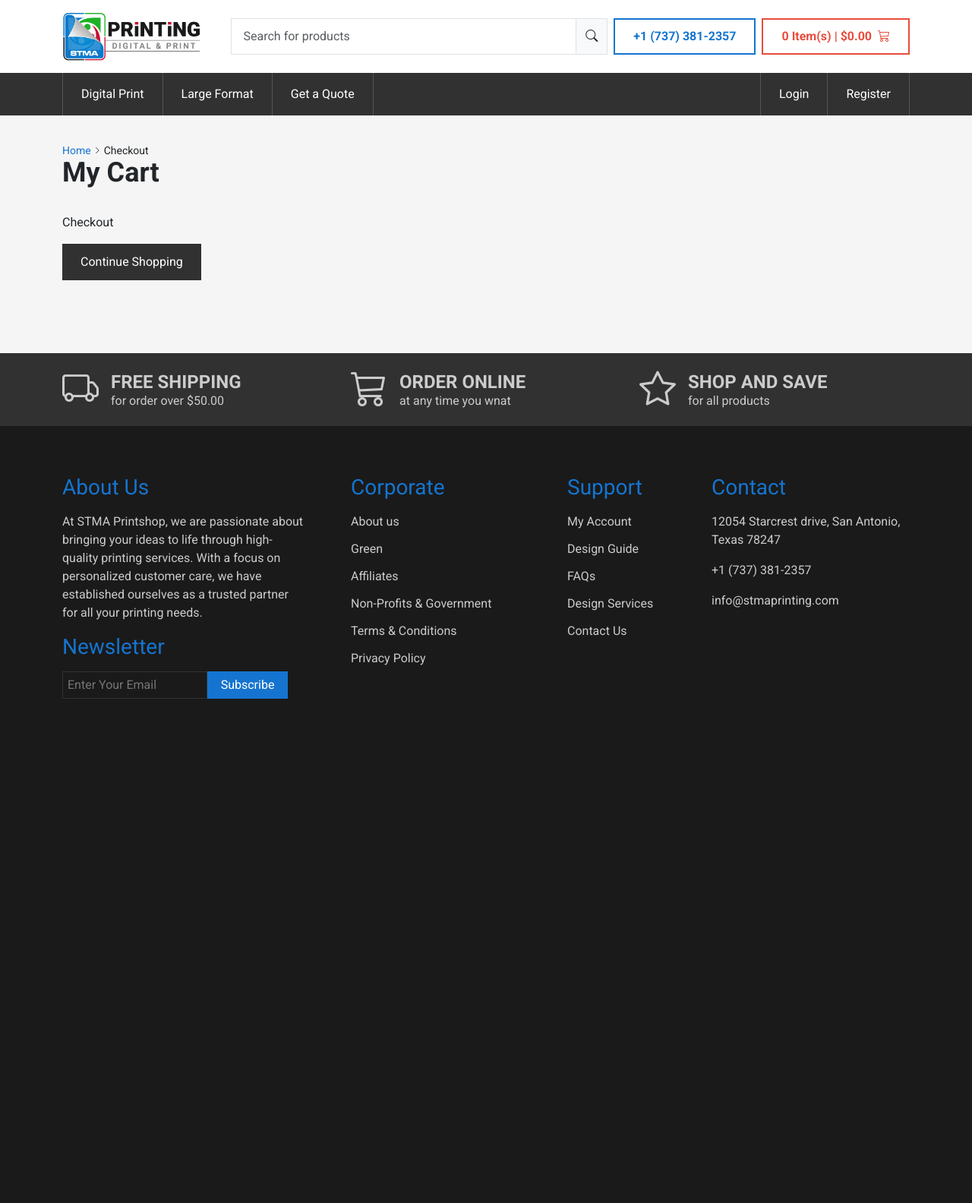
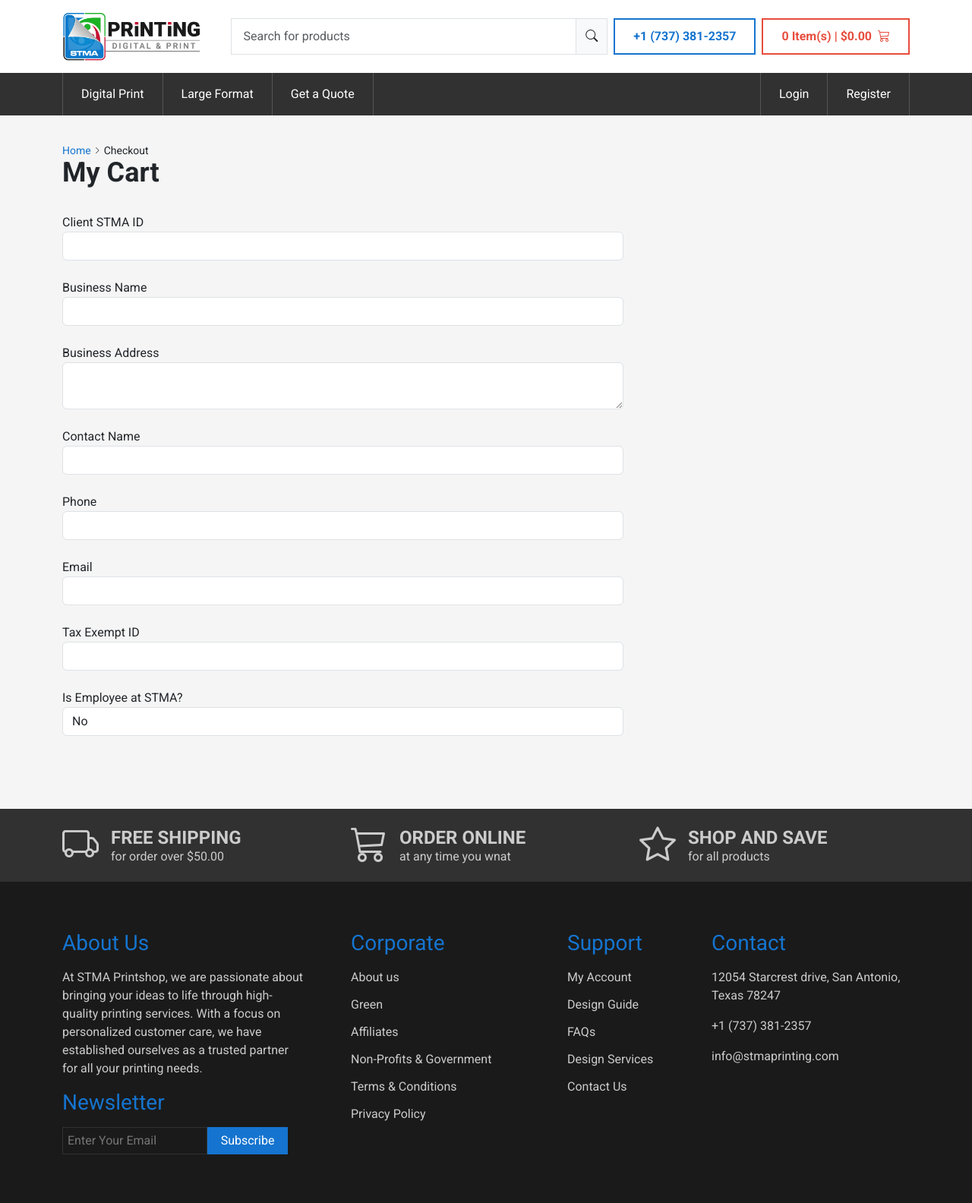
Before and after one commit to 3screatives/printshop, a PHP site: page /printshop/checkout.php in a window 1280 px wide. Shown: the whole page at 76% size. Before the commit the page ends 920 px from the top, so only its background shows below. Run offline with PHP 8.4, Linux system fonts and the light colour scheme; data comes from the database, SQL or seed files in the repository; data that the repository does not hold is empty; some libraries are stand-ins or nearby versions.

Commit message:
finalizing stage 1 - user management

```diff
--- a/checkout.php
+++ b/checkout.php
@@ -19,10 +19,57 @@ include 'include/header.php';
         </div>
     </div>
     <div class="container">
-        <p>Checkout</p>
-        <a href="index.php" class="thm-btn gray me-2">
-            <span>Continue Shopping</span>
-        </a>
+        <form id="clientForm">
+            <input type="hidden" name="n_client_id" id="n_client_id">
+            <div class="">
+                <div class="row g-3">
+                    <div class="col-8">
+                        <div class="row"></div>
+                        <div class="row">
+                            <div class="col-md-12 mb-4">
+                                <label>Client STMA ID</label>
+                                <input type="number" name="client_stma_id" id="client_stma_id" class="form-control">
+                            </div>
+                            <div class="col-md-12 mb-4">
+                                <label>Business Name</label>
+                                <input type="text" name="mbusiness_name" id="mbusiness_name" class="form-control"
+                                    required>
+                            </div>
+                            <div class="col-md-12 mb-4">
+                                <label>Business Address</label>
+                                <textarea name="mbusiness_address" id="mbusiness_address"
+                                    class="form-control"></textarea>
+                            </div>
+                            <div class="col-md-12 mb-4">
+                                <label>Contact Name</label>
+                                <input type="text" name="contact_name" id="contact_name" class="form-control" required>
+                            </div>
+                            <div class="col-md-12 mb-4">
+                                <label>Phone</label>
+                                <input type="text" name="contact_phone" id="contact_phone" class="form-control"
+                                    required>
+                            </div>
+                            <div class="col-md-12 mb-4">
+                                <label>Email</label>
+                                <input type="email" name="contact_email" id="contact_email" class="form-control"
+                                    required>
+                            </div>
+                            <div class="col-md-12 mb-4">
+                                <label>Tax Exempt ID</label>
+                                <input type="number" name="tax_exempt_id" id="tax_exempt_id" class="form-control">
+                            </div>
+                            <div class="col-md-12">
+                                <label>Is Employee at STMA?</label>
+                                <select name="is_employee" id="is_employee" class="form-control">
+                                    <option value="0">No</option>
+                                    <option value="1">Yes</option>
+                                </select>
+                            </div>
+                        </div>
+                    </div>
+                </div>
+            </div>
+        </form>
     </div>
 </section>
 
```
